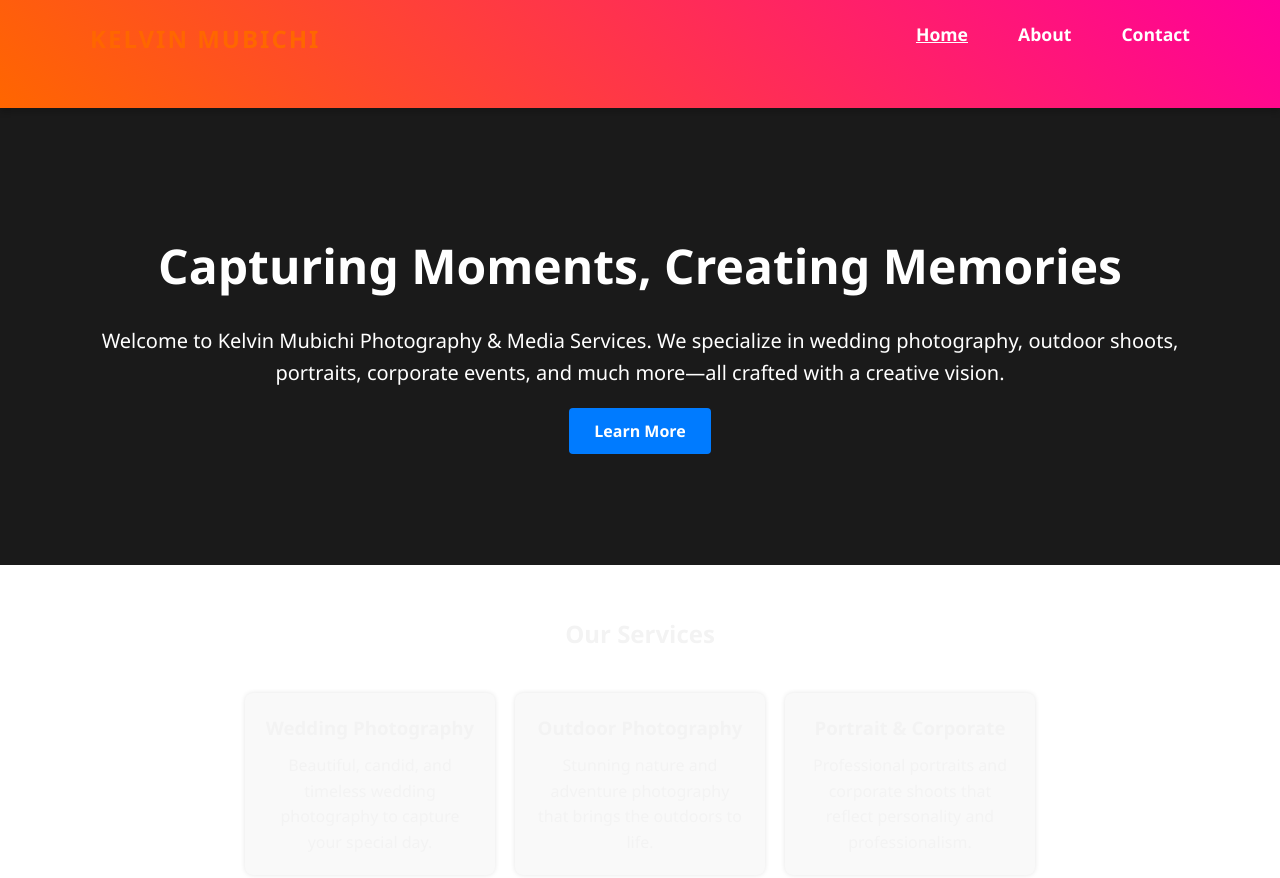
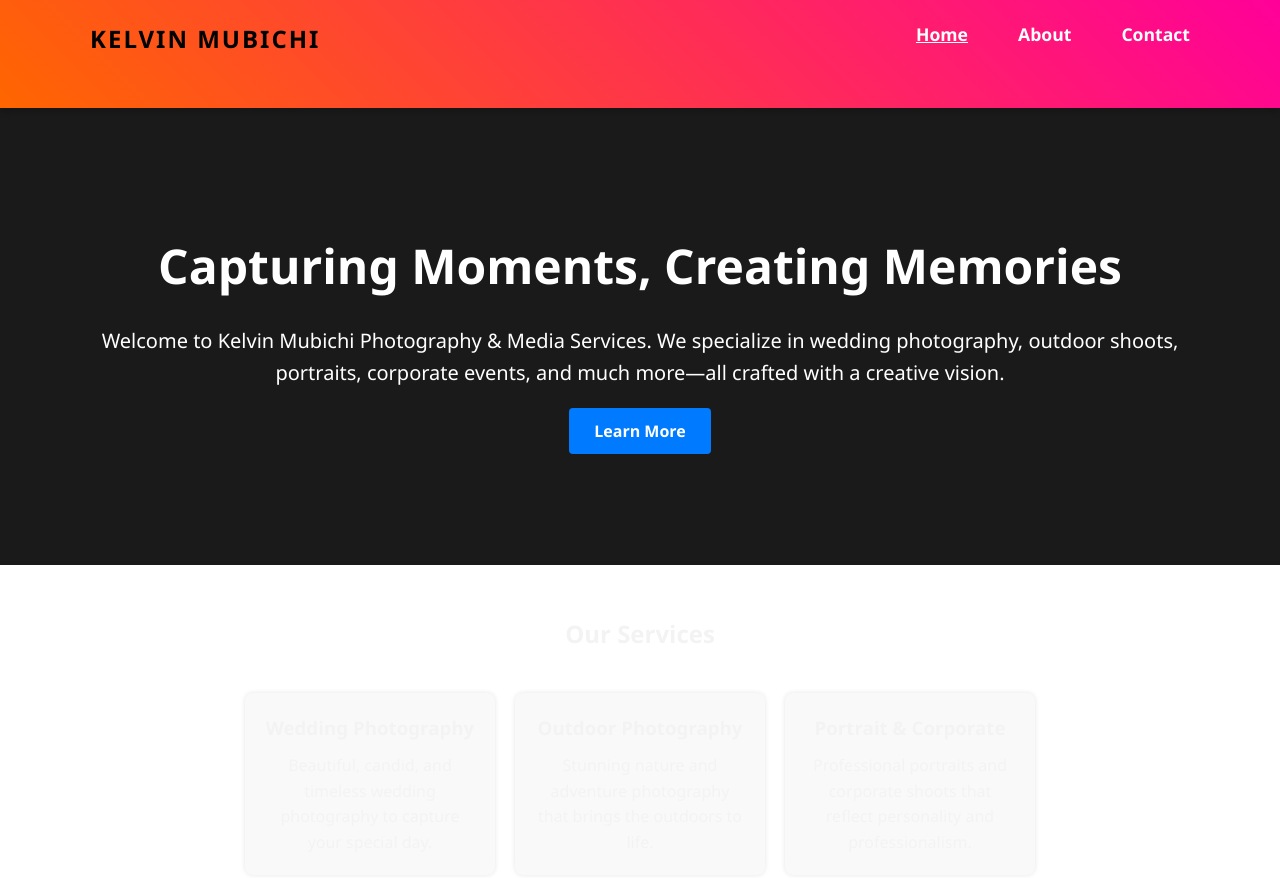
Before and after one commit to mubison/http-kelvinmubichi.github.io, a plain HTML site: page index.html in a window 1280 px wide. Shown: the top 878 px of the page. Drawn offline with Linux system fonts and the light colour scheme.

Commit message:
Update styles.css

```diff
--- a/styles.css
+++ b/styles.css
@@ -433,3 +433,6 @@ footer a:hover {
   color: gold; /* Change color on hover */
   transform: scale(1.1);
 }
+h1, .name {
+    color: black;
+}
```
